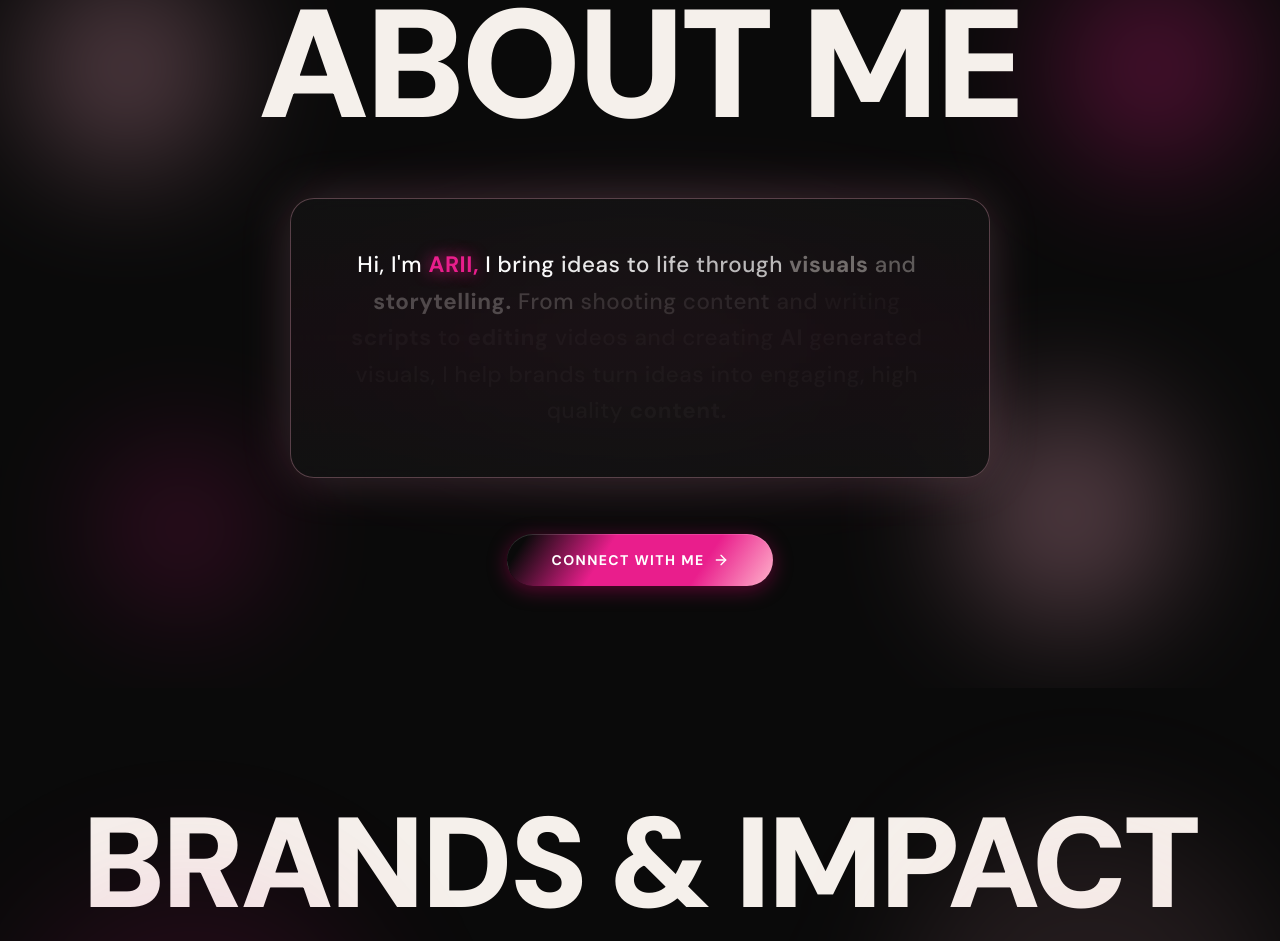
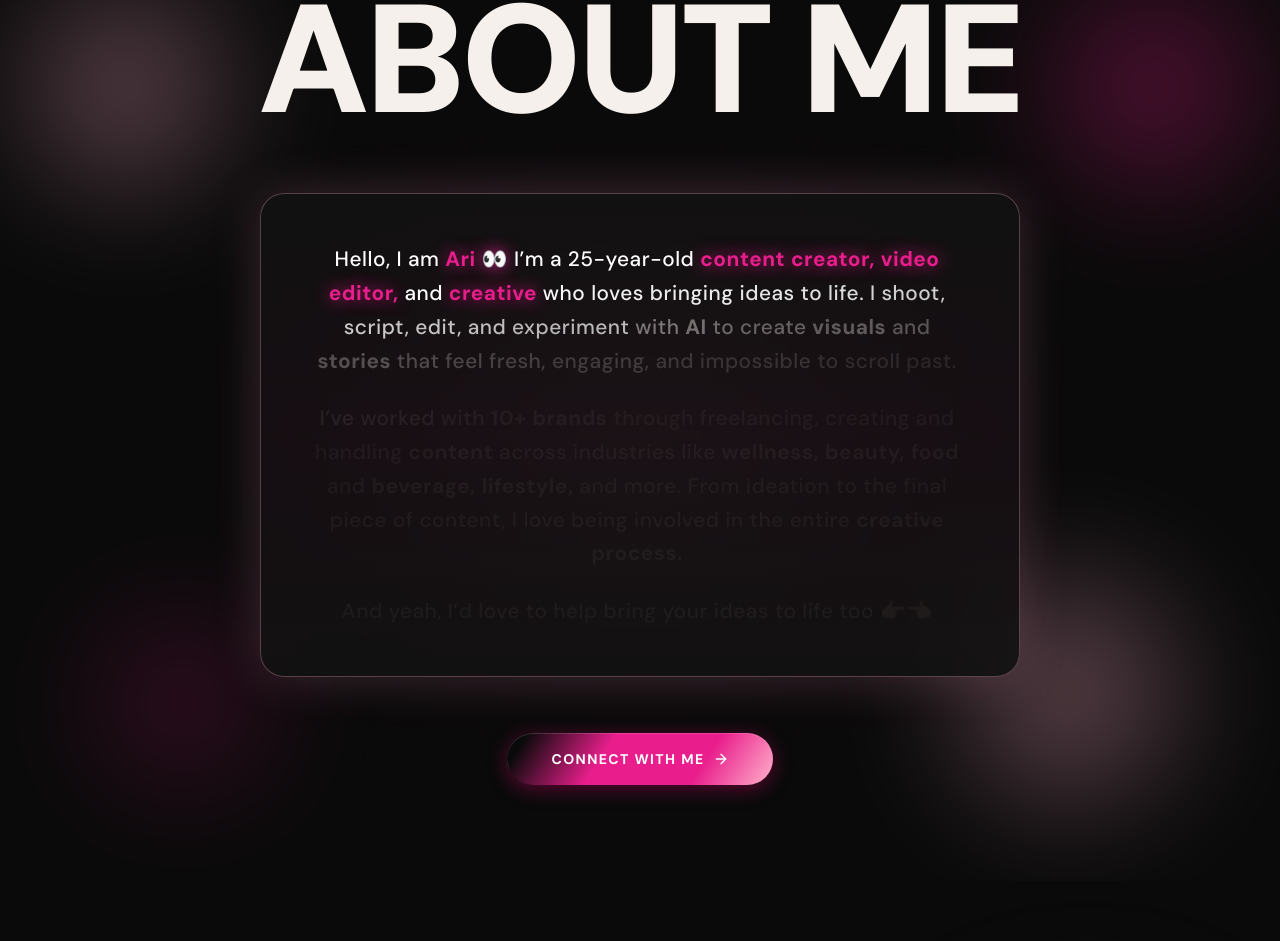
Before and after one commit to evanbose7/kamna-portfolio, a React (Vite) app: page / in a window 1280 px wide. Shown: the part 1952-2893 px from the top of the page. Built offline with nearby package versions, Linux system fonts and the light colour scheme; a web font is replaced by a local one.

Commit message:
update-about-me-section-with-exact-3-paragraph-bio

```diff
--- a/src/components/AboutSection.jsx
+++ b/src/components/AboutSection.jsx
@@ -5,10 +5,16 @@ export default function AboutSection({ onOpenConnectModal }) {
   const containerRef = useRef(null);
   const [scrollProgress, setScrollProgress] = useState(0);
 
-  const aboutText = `Hi, I'm ARII, I bring ideas to life through visuals and storytelling. From shooting content and writing scripts to editing videos and creating AI generated visuals, I help brands turn ideas into engaging, high quality content.`;
+  const paragraph1 = `Hello, I am Ari 👀 I’m a 25-year-old content creator, video editor, and creative who loves bringing ideas to life. I shoot, script, edit, and experiment with AI to create visuals and stories that feel fresh, engaging, and impossible to scroll past.`;
+  const paragraph2 = `I’ve worked with 10+ brands through freelancing, creating and handling content across industries like wellness, beauty, food and beverage, lifestyle, and more. From ideation to the final piece of content, I love being involved in the entire creative process.`;
+  const paragraph3 = `And yeah, I’d love to help bring your ideas to life too 👉🏻👈🏻`;
 
-  const words = aboutText.split(' ');
-  const highlightWords = ['ARII,', 'visuals', 'storytelling.', 'scripts', 'editing', 'AI', 'content.'];
+  const paragraphs = [paragraph1, paragraph2, paragraph3];
+
+  const highlightWords = [
+    'Ari', '👀', 'content', 'creator,', 'video', 'editor,', 'creative', 'AI', 'visuals', 'stories',
+    '10+', 'brands', 'wellness,', 'beauty,', 'food', 'beverage,', 'lifestyle,', 'process.', '👉🏻👈🏻'
+  ];
 
   useEffect(() => {
     const handleScroll = () => {
@@ -17,7 +23,6 @@ export default function AboutSection({ onOpenConnectModal }) {
       const rect = containerRef.current.getBoundingClientRect();
       const windowHeight = window.innerHeight;
 
-      // Start revealing slowly as section enters screen (65% viewport height)
       const start = windowHeight * 0.65;
       const end = -windowHeight * 0.1;
 
@@ -36,7 +41,7 @@ export default function AboutSection({ onOpenConnectModal }) {
   return (
     <section
       id="about"
-      className="relative flex min-h-screen flex-col items-center justify-center px-5 py-24 scroll-mt-6 sm:px-8 md:px-10 overflow-hidden bg-[#0A0A0A]"
+      className="relative flex min-h-screen flex-col items-center justify-center px-5 py-20 sm:py-24 scroll-mt-6 sm:px-8 md:px-10 overflow-hidden bg-[#0A0A0A]"
     >
       {/* Background ambient glowing circles */}
       <div className="pointer-events-none absolute top-[10%] left-[2%] w-[200px] h-[200px] rounded-full blur-3xl opacity-30 bg-[#FFB3CB]" />
@@ -44,7 +49,7 @@ export default function AboutSection({ onOpenConnectModal }) {
       <div className="pointer-events-none absolute top-[10%] right-[2%] w-[200px] h-[200px] rounded-full blur-3xl opacity-30 bg-[#E91E8C]" />
       <div className="pointer-events-none absolute bottom-[8%] right-[8%] w-[220px] h-[220px] rounded-full blur-3xl opacity-30 bg-[#FFB3CB]" />
 
-      <div className="flex flex-col items-center gap-12 sm:gap-14 max-w-4xl text-center relative z-10">
+      <div className="flex flex-col items-center gap-10 sm:gap-14 max-w-4xl text-center relative z-10">
 
         {/* Giant Section Title */}
         <div>
@@ -57,7 +62,7 @@ export default function AboutSection({ onOpenConnectModal }) {
         </div>
 
         {/* Stationary Introduction Box with Light Pink Shader Glow */}
-        <div ref={containerRef} className="relative w-full max-w-[700px]">
+        <div ref={containerRef} className="relative w-full max-w-[760px]">
 
           {/* Light Pink Radial Spotlight Halo */}
           <div
@@ -68,15 +73,21 @@ export default function AboutSection({ onOpenConnectModal }) {
           />
 
           {/* Highlighted Card Container */}
-          <div className="relative rounded-3xl border border-[#FFB3CB]/30 bg-gradient-to-b from-[#121212]/90 via-[#181014]/80 to-[#121212]/90 p-7 sm:p-10 md:p-12 shadow-[0_0_50px_rgba(255,179,203,0.18)] backdrop-blur-xl text-left sm:text-center min-h-[220px]">
+          <div className="relative rounded-3xl border border-[#FFB3CB]/30 bg-gradient-to-b from-[#121212]/90 via-[#181014]/80 to-[#121212]/90 p-6 sm:p-10 md:p-12 shadow-[0_0_50px_rgba(255,179,203,0.18)] backdrop-blur-xl text-left sm:text-center space-y-6">
 
-            <p className="font-medium leading-relaxed tracking-wide text-[clamp(1.05rem,2.1vw,1.4rem)] relative z-10">
-              {words.map((word, index) => {
-                const wordCenter = index / (words.length - 1);
+            {paragraphs.map((pText, pIdx) => {
+              const words = pText.split(' ');
+              const totalWordsCount = paragraphs.join(' ').split(' ').length;
+              const prevWordsCount = paragraphs.slice(0, pIdx).join(' ').split(' ').length;
 
-                // Continuous smooth word weight (0 to 1)
+              return (
+                <p key={pIdx} className="font-medium leading-relaxed tracking-wide text-[clamp(1rem,2vw,1.3rem)] relative z-10">
+                  {words.map((word, wIdx) => {
+                    const globalWordIdx = (pIdx === 0 ? 0 : prevWordsCount) + wIdx;
+                    const wordCenter = globalWordIdx / (totalWordsCount - 1);
+
                     let wordWeight = 0;
-                if (index === 0) {
+                    if (globalWordIdx === 0) {
                       wordWeight = 1;
                     } else {
                       const localProgress = (scrollProgress - (wordCenter - 0.25)) / 0.35;
@@ -84,11 +95,11 @@ export default function AboutSection({ onOpenConnectModal }) {
                     }
 
                     const isSpecial = highlightWords.includes(word);
-                const opacity = 0.18 + wordWeight * 0.82;
+                    const opacity = 0.22 + wordWeight * 0.78;
 
                     return (
                       <span
-                    key={index}
+                        key={wIdx}
                         className="inline-block mr-[0.28em] transition-colors duration-400 ease-out select-none"
                         style={{
                           color: wordWeight > 0.6
@@ -108,6 +119,8 @@ export default function AboutSection({ onOpenConnectModal }) {
                     );
                   })}
                 </p>
+              );
+            })}
 
           </div>
         </div>
```
Lines whose indentation alone changed are shown as unchanged.
